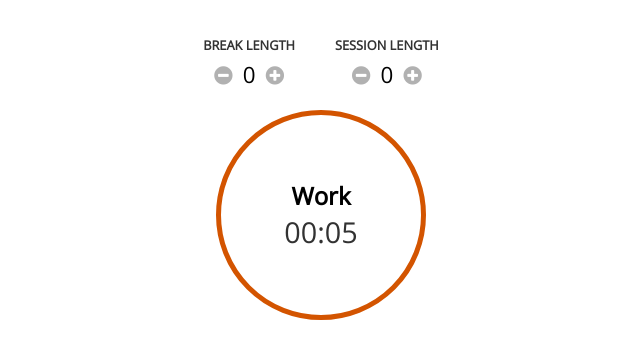
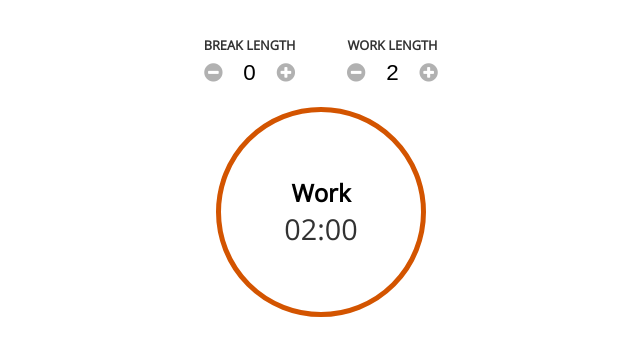
Before and after one commit to mzqtsui/pomodoro, a plain HTML site: page index.html in a window 1280 px wide. Both pictures are taken after a click on the button 542 px from the left and 150 px from the top of the page. Shown: the part 75-434 px from the top of the page, without its empty margins (319-959 px from the left). Drawn offline with nearby package versions, Linux system fonts and the light colour scheme.

Commit message:
bind break and work length

```diff
--- a/app.js
+++ b/app.js
@@ -15,7 +15,10 @@
     var stateSpan = document.querySelector(".state"),
         timeData = document.querySelector(".session-time"),
         clock = document.querySelector(".clock"),
-        sessionName = document.querySelector(".session-name");
+        sessionName = document.querySelector(".session-name"),
+        lengthButtons = document.querySelectorAll(".length-btn"),
+        breakLength = document.querySelector("#break-length"),
+        workLength = document.querySelector("#work-length");
 
 
     function formatTime(secs) {
@@ -54,10 +57,14 @@
 
     var timer = (function() {
 
-        var session = "Work",       // current work/rest state
+        var session = "work",       // current work/break state
             state = STATES.RESET,   // current timer state
-            maxWorkTime = 5,        // max work time in seconds
-            maxRestTime = 3,        // max rest time in seconds
+            maxTime = {
+                "work": 120,
+                "break": 60
+            },
+            maxWorkTime = 120,        // max work time in seconds
+            maxBreakTime = 60,        // max break time in seconds
             currTime = maxWorkTime,     // current time in seconds
             interval;
 
@@ -68,9 +75,9 @@
                 interval = setInterval(function() {
                         currTime -= 1;
                         if (currTime < 0) {
-                            session = (session === "Work") ? "Rest" : "Work";
-                            currTime = (session === "Work") ? maxWorkTime : maxRestTime;
-                            clock.classList.toggle("rest");
+                            session = (session === "work") ? "break" : "work";
+                            currTime = maxTime[session];
+                            clock.classList.toggle("break");
                             updateHoverIcon(state);
                             updateTime(currTime);
                             updateSessionName(session);
@@ -81,9 +88,9 @@
             },
             reset: () => {
                 state = STATES.RESET;
-                session = "Work";
-                currTime = maxWorkTime;
-                clock.classList.remove("rest");
+                session = "work";
+                currTime = maxTime["work"];
+                clock.classList.remove("break");
                 updateHoverIcon(state);
                 updateTime(currTime);
                 updateSessionName(session);
@@ -94,12 +101,21 @@
                 clearInterval(interval);
             },
             getTime: () => currTime,
-            getState: () => state
+            getState: () => state,
+            incrementMaxTime: (type) => {
+                maxTime[type] += 60;
+            },
+            decrementMaxTime: (type) => {
+                maxTime[type] -= 60;
+            },
+            getMaxMins: (type) => maxTime[type] / 60
         };
     }());
 
     updateHoverIcon(timer.getState());
     updateTime(timer.getTime());
+    breakLength.setAttribute("value", timer.getMaxMins("break"));
+    workLength.setAttribute("value", timer.getMaxMins("work"));
 
     clock.addEventListener("click", () => {
         switch (timer.getState()) {
@@ -119,4 +135,21 @@
         }
     });
 
+    lengthButtons.forEach((btn) => {
+        var sessionType = btn.dataset.session,
+            modType = btn.dataset.type;
+
+        btn.addEventListener("click", (ev) => {
+            if (modType === "plus")
+                timer.incrementMaxTime(sessionType);
+            else if (modType === "minus")
+                timer.decrementMaxTime(sessionType);
+
+            if(sessionType === "break")
+                breakLength.setAttribute("value", timer.getMaxMins("break"));
+            else if(sessionType === "work")
+                workLength.setAttribute("value", timer.getMaxMins("work"));
+        });
+    });
+
 })();
--- a/index.html
+++ b/index.html
@@ -16,15 +16,15 @@
         <section class="edit">
             <div class="item">
                 <h4 class="title">Break length</h4>
-                <button><i class="fa fa-minus-circle" aria-hidden="true"></i></button>
-                <data class="length">0</data>
-                <button><i class="fa fa-plus-circle" aria-hidden="true"></i></button>
+                <button class="length-btn" data-session="break" data-type="minus"><i class="fa fa-minus-circle" aria-hidden="true"></i></button>
+                <input type="text" class="length" id="break-length" value="0">
+                <button class="length-btn" data-session="break" data-type="plus"><i class="fa fa-plus-circle" aria-hidden="true"></i></button>
             </div>
             <div class="item">
-                <h4 class="title">Session length</h4>
-                <button><i class="fa fa-minus-circle" aria-hidden="true"></i></button>
-                <data class="length">0</data>
-                <button><i class="fa fa-plus-circle" aria-hidden="true"></i></button>
+                <h4 class="title">Work length</h4>
+                <button class="length-btn" data-session="work" data-type="minus"><i class="fa fa-minus-circle" aria-hidden="true"></i></button>
+                <input type="text" class="length" id="work-length" value="0">
+                <button class="length-btn" data-session="work" data-type="plus"><i class="fa fa-plus-circle" aria-hidden="true"></i></button>
             </div>
         </section>
         <section class="clock">
--- a/main.css
+++ b/main.css
@@ -35,6 +35,15 @@ article {
     border: 5px solid #d35400;
     border-radius: 50%;
     cursor: pointer;
+    /* https://stackoverflow.com/questions/826782/how-to-disable-text-selection-highlighting-using-css */
+    -webkit-touch-callout: none; /* iOS Safari */
+    -webkit-user-select: none;   /* Chrome/Safari/Opera */
+    -khtml-user-select: none;    /* Konqueror */
+    -moz-user-select: none;      /* Firefox */
+    -ms-user-select: none;       /* Internet Explorer/Edge */
+    user-select: none;           /* Non-prefixed version, currently
+                                  not supported by any browser */
+
 }
 
 .session-time {
@@ -51,17 +60,26 @@ article {
 
 .length {
     font-size: 1.4em;
+    border: none;
+    width: 30px;
+    text-align: center;
 }
 
-button {
+.length-btn {
     border: none;
     background: none;
     cursor: pointer;
+    outline: none;
 }
 
 .fa {
     font-size: 1.6em;
     opacity: 0.3;
+    transition: all 0.1s;
+}
+
+.fa:hover {
+    opacity: 0.8;
 }
 
 .state {
@@ -76,8 +94,9 @@ button {
 
 .session-name {
     margin: 0;
+    text-transform: capitalize;
 }
 
-.clock.rest {
+.clock.break {
     border-color: #22a7f0;
 }
```
